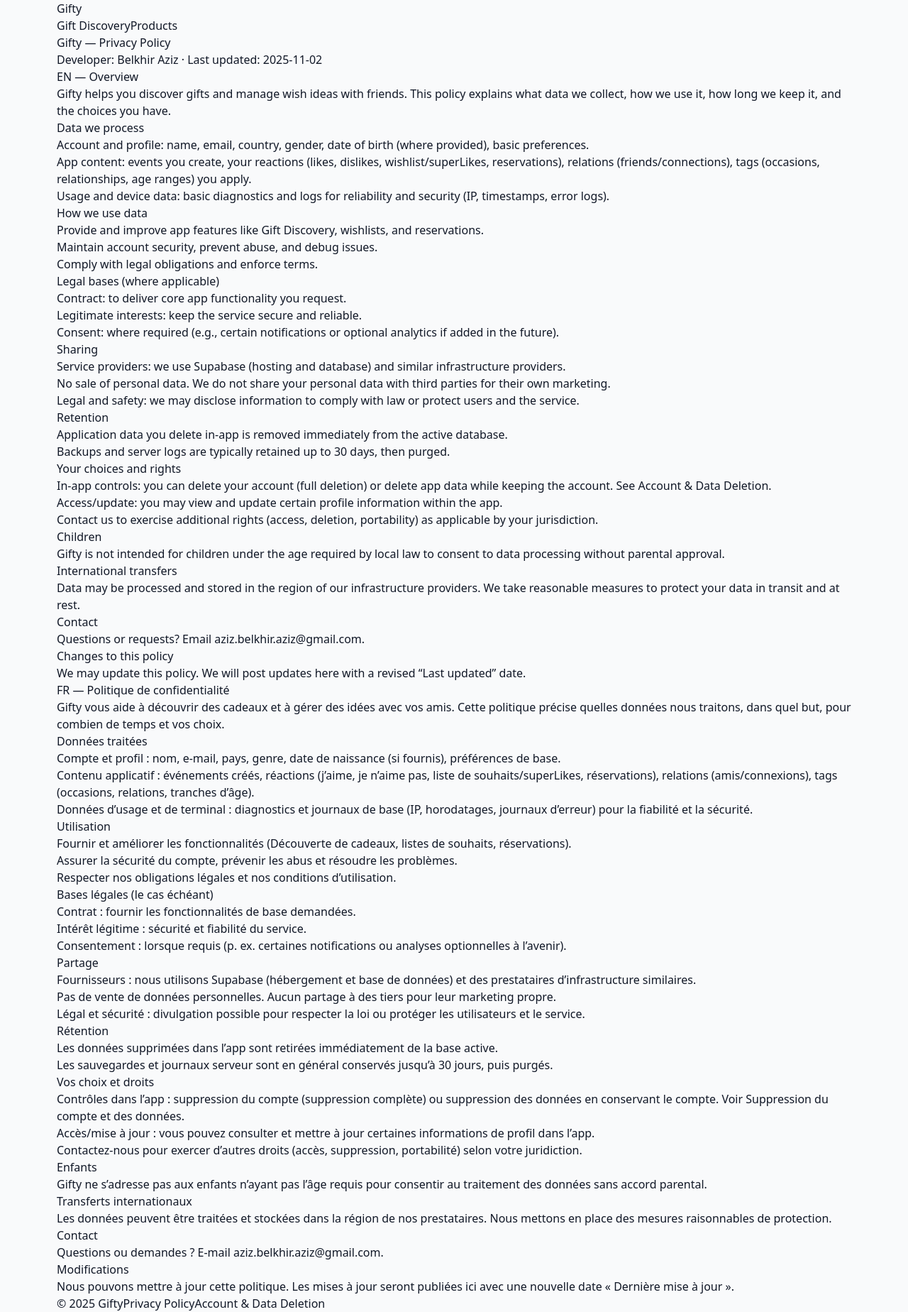
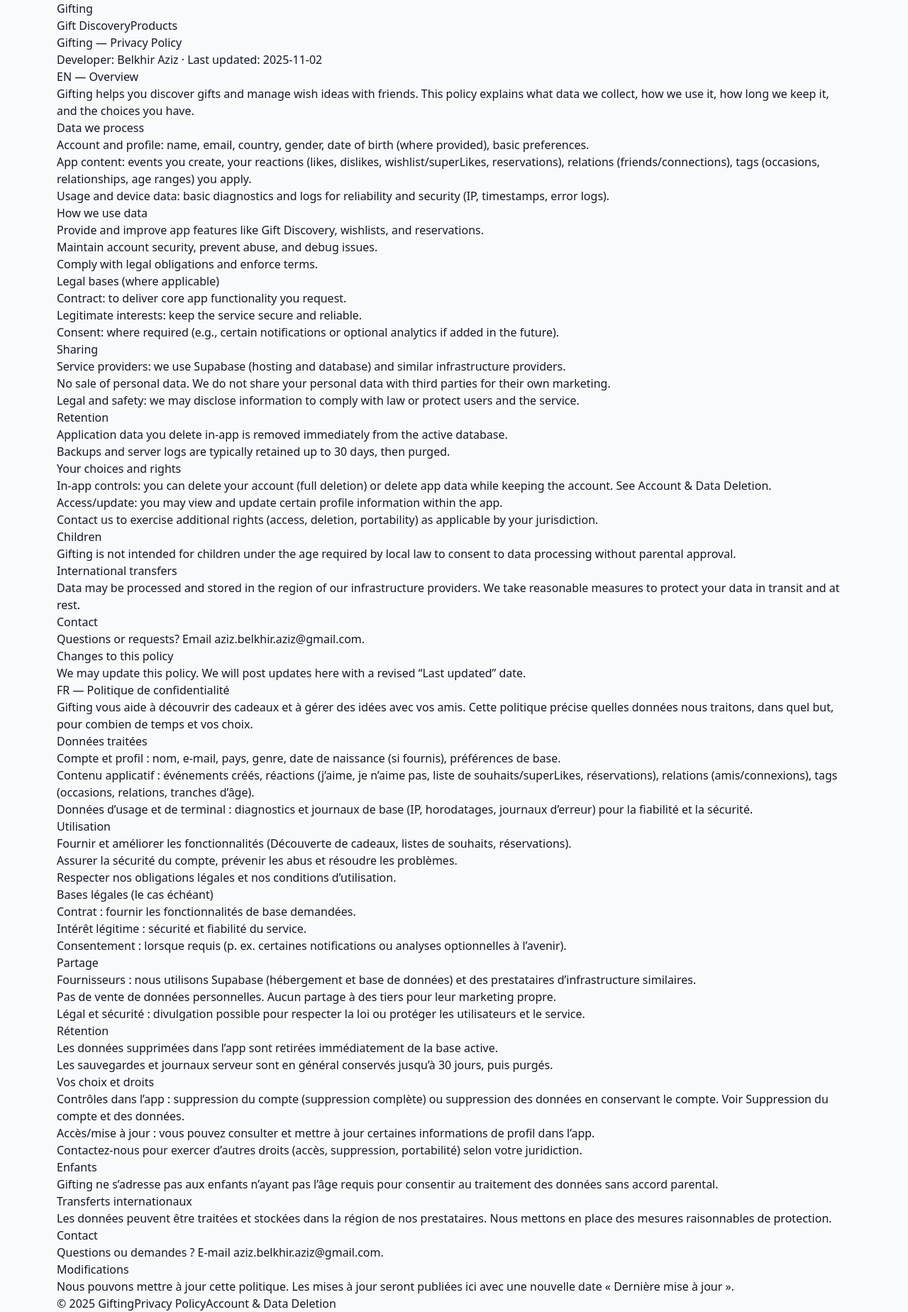
Before and after one commit to belkhir-aziz/web_gifting, a Next.js app: page /web/privacy-policy in a window 1280 px wide. Shown: the whole page at 71% size. Built offline with nearby package versions, Linux system fonts and the light colour scheme.

Commit message:
gifting name

```diff
--- a/app/layout.tsx
+++ b/app/layout.tsx
@@ -4,8 +4,8 @@
 import TopNav from '@/components/TopNav';
 
 export const metadata: Metadata = {
-  title: 'Gifty Web Admin',
-  description: 'Ops and curation console for Gifty',
+  title: 'Gifting Web Admin',
+  description: 'Ops and curation console for Gifting',
 };
 
 export default function RootLayout({ children }: { children: React.ReactNode }) {
@@ -15,7 +15,7 @@
         <header className="border-b bg-white/70 backdrop-blur">
           <nav className="container flex h-14 items-center justify-between">
             <Link href="/" className="font-semibold text-slate-900 hover:opacity-80">
-              Gifty
+              Gifting
             </Link>
             <TopNav />
           </nav>
@@ -24,7 +24,7 @@
         <footer className="border-t bg-white/60">
           <div className="container py-6 text-sm text-slate-600">
             <div className="flex flex-wrap items-center gap-x-4 gap-y-2">
-              <span>© {new Date().getFullYear()} Gifty</span>
+              <span>© {new Date().getFullYear()} Gifting</span>
               <Link href="/web/privacy-policy" className="text-slate-700 hover:text-slate-900 underline underline-offset-2">
                 Privacy Policy
               </Link>
--- a/app/web/privacy-policy/page.tsx
+++ b/app/web/privacy-policy/page.tsx
@@ -4,9 +4,9 @@
 const LAST_UPDATED = '2025-11-02';
 
 export const metadata: Metadata = {
-  title: 'Gifty — Privacy Policy',
+  title: 'Gifting — Privacy Policy',
   description:
-    'Privacy Policy for the Gifty app: what data we collect, how we use it, legal bases, retention periods, your rights (access, deletion), and contact info. (EN/FR) ',
+    'Privacy Policy for the Gifting app: what data we collect, how we use it, legal bases, retention periods, your rights (access, deletion), and contact info. (EN/FR) ',
   robots: { index: true, follow: true },
 };
 
@@ -14,14 +14,14 @@
   return (
     <div className="mx-auto max-w-3xl py-6">
       <header className="mb-6">
-        <h1 className="text-2xl font-semibold tracking-tight text-slate-900">Gifty — Privacy Policy</h1>
+  <h1 className="text-2xl font-semibold tracking-tight text-slate-900">Gifting — Privacy Policy</h1>
         <p className="mt-1 text-sm text-slate-500">Developer: Belkhir Aziz · Last updated: {LAST_UPDATED}</p>
       </header>
 
       <section className="rounded-xl border bg-white p-5 shadow-sm">
         <h2 className="text-lg font-semibold">EN — Overview</h2>
         <p className="mt-2 text-slate-700">
-          Gifty helps you discover gifts and manage wish ideas with friends. This policy explains what data we collect, how we use it, how long we keep it, and
+          Gifting helps you discover gifts and manage wish ideas with friends. This policy explains what data we collect, how we use it, how long we keep it, and
           the choices you have.
         </p>
 
@@ -76,7 +76,7 @@
         </ul>
 
         <h3 className="mt-5 font-medium">Children</h3>
-        <p className="mt-2 text-slate-700">Gifty is not intended for children under the age required by local law to consent to data processing without parental approval.</p>
+  <p className="mt-2 text-slate-700">Gifting is not intended for children under the age required by local law to consent to data processing without parental approval.</p>
 
         <h3 className="mt-5 font-medium">International transfers</h3>
         <p className="mt-2 text-slate-700">
@@ -95,7 +95,7 @@
       <section className="mt-8">
         <h2 className="text-lg font-semibold">FR — Politique de confidentialité</h2>
         <p className="mt-2 text-slate-700">
-          Gifty vous aide à découvrir des cadeaux et à gérer des idées avec vos amis. Cette politique précise quelles données nous traitons, dans quel but, pour
+          Gifting vous aide à découvrir des cadeaux et à gérer des idées avec vos amis. Cette politique précise quelles données nous traitons, dans quel but, pour
           combien de temps et vos choix.
         </p>
 
@@ -146,7 +146,7 @@
         </ul>
 
         <h3 className="mt-5 font-medium">Enfants</h3>
-        <p className="mt-2 text-slate-700">Gifty ne s’adresse pas aux enfants n’ayant pas l’âge requis pour consentir au traitement des données sans accord parental.</p>
+  <p className="mt-2 text-slate-700">Gifting ne s’adresse pas aux enfants n’ayant pas l’âge requis pour consentir au traitement des données sans accord parental.</p>
 
         <h3 className="mt-5 font-medium">Transferts internationaux</h3>
         <p className="mt-2 text-slate-700">Les données peuvent être traitées et stockées dans la région de nos prestataires. Nous mettons en place des mesures raisonnables de protection.</p>
--- a/web/data-deletion.html
+++ b/web/data-deletion.html
@@ -3,7 +3,7 @@
 <head>
   <meta charset="utf-8">
   <meta name="viewport" content="width=device-width, initial-scale=1">
-  <title>Gifty — Account and Data Deletion</title>
+  <title>Gifting — Account and Data Deletion</title>
   <style>
     body { font-family: system-ui, -apple-system, Segoe UI, Roboto, Helvetica, Arial, "Apple Color Emoji", "Segoe UI Emoji"; margin: 0; padding: 24px; color: #111; }
     .container { max-width: 860px; margin: 0 auto; }
@@ -17,7 +17,7 @@
 </head>
 <body>
   <div class="container">
-    <h1>Gifty — Account and Data Deletion</h1>
+  <h1>Gifting — Account and Data Deletion</h1>
   <p class="muted">Developer: Belkhir Aziz · Last updated: 2025‑11‑02</p>
 
     <div class="card">
```
Also changed, not shown: app/web/data-deletion/page.tsx (+4 -4 lines), web/privacy-policy.html (+9 -9 lines).
